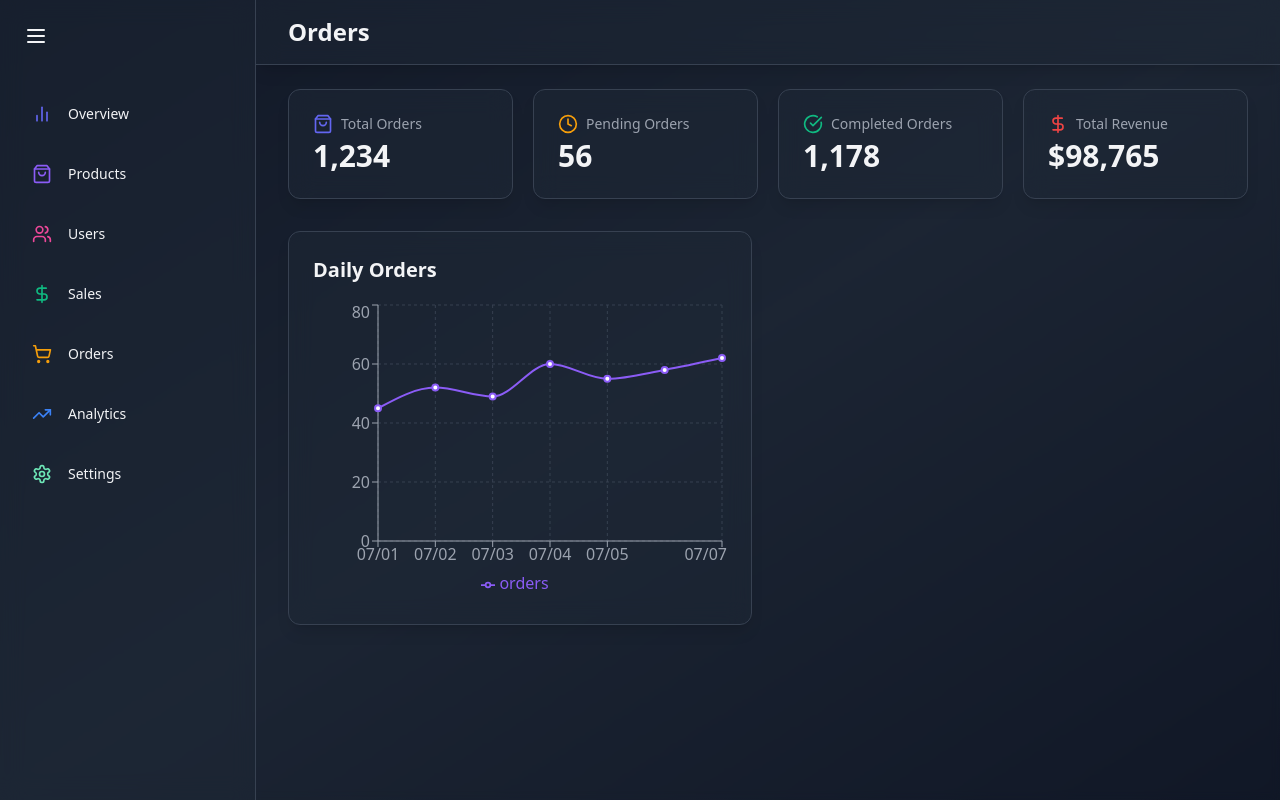
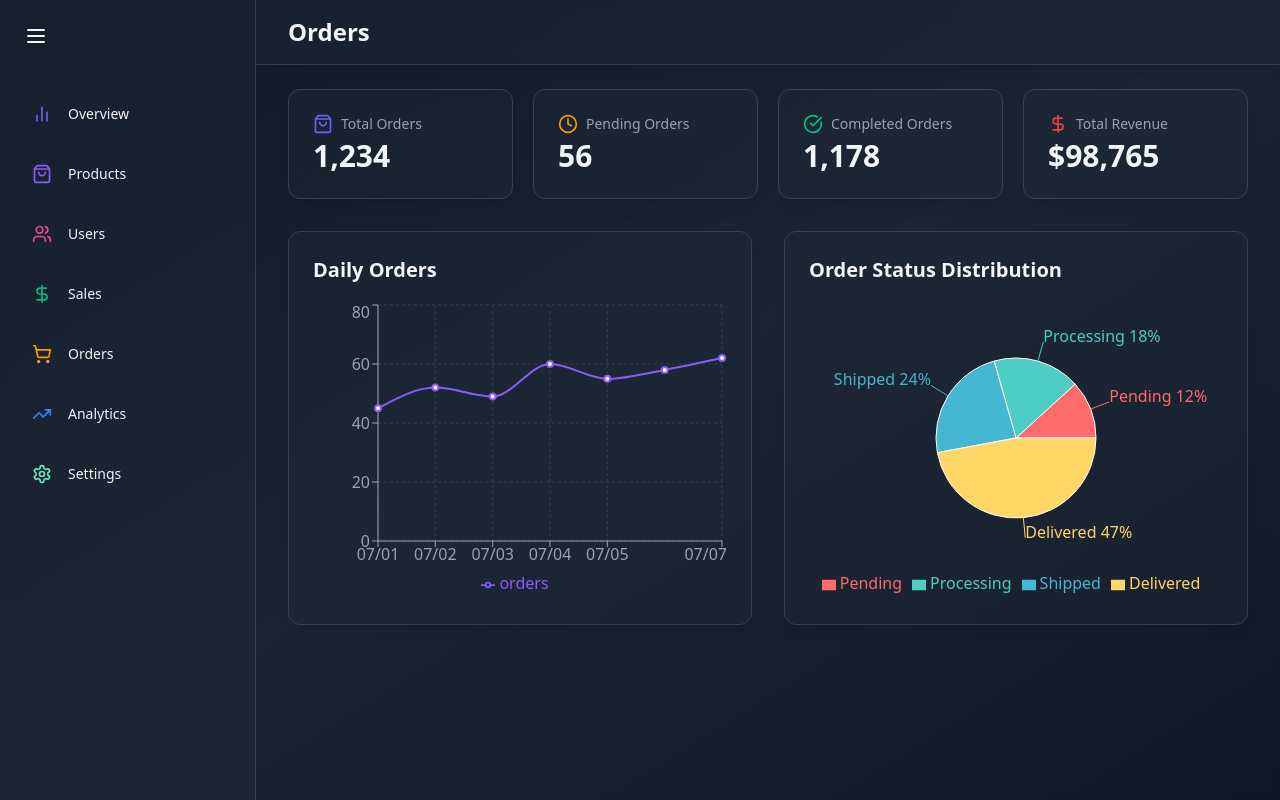
Before and after one commit to mstislavtceva/admin-dashboard, a React (Vite) app: page /orders in a window 1280 px wide. Built offline with nearby package versions, Linux system fonts and the light colour scheme.

Commit message:
feat(OrdersPage): add OrdersDistribution component

```diff
--- /dev/null
+++ b/src/components/orders/OrdersDistribution.jsx
@@ -0,0 +1,66 @@
+import { motion } from "framer-motion";
+import {
+  Cell,
+  Legend,
+  Pie,
+  PieChart,
+  ResponsiveContainer,
+  Tooltip,
+} from "recharts";
+
+const ORDER_STATUS_DATA = [
+  { name: "Pending", value: 30 },
+  { name: "Processing", value: 45 },
+  { name: "Shipped", value: 60 },
+  { name: "Delivered", value: 120 },
+];
+const COLORS = ["#FF6B6B", "#4ECDC4", "#45B7D1", "#FED766", "#2AB7CA"];
+
+const OrdersDistribution = () => {
+  return (
+    <motion.div
+      className="bg-gray-800 bg-opacity-50 backdrop-blur-md shadow-lg rounded-xl p-6 border border-gray-700"
+      initial={{ opacity: 0, y: 20 }}
+      animate={{ opacity: 1, y: 0 }}
+      transition={{ delay: 0.3 }}
+    >
+      <h2 className="text-xl font-semibold text-gray-100 mb-4">
+        Order Status Distribution
+      </h2>
+      <div style={{ width: "100%", height: "300px" }}>
+        <ResponsiveContainer>
+          <PieChart>
+            <Pie
+              data={ORDER_STATUS_DATA}
+              cx="50%"
+              cy="50%"
+              outerRadius={80}
+              fill="#8884d8"
+              dataKey="value"
+              label={({ name, percent }) =>
+                `${name} ${(percent * 100).toFixed(0)}%`
+              }
+            >
+              {ORDER_STATUS_DATA.map((entry, index) => (
+                <Cell
+                  key={`cell-${index}`}
+                  fill={COLORS[index % COLORS.length]}
+                />
+              ))}
+            </Pie>
+            <Tooltip
+              contentStyle={{
+                backgroundColor: "rgba(31, 41, 55, 0.8)",
+                borderColor: "#4B5563",
+              }}
+              itemStyle={{ color: "#E5E7EB" }}
+            />
+            <Legend />
+          </PieChart>
+        </ResponsiveContainer>
+      </div>
+    </motion.div>
+  );
+};
+
+export default OrdersDistribution;
--- a/src/pages/OrdersPage.jsx
+++ b/src/pages/OrdersPage.jsx
@@ -4,6 +4,7 @@
 import Header from "../components/common/Header";
 import StatCard from "../components/common/StatCard";
 import DailyOrders from "../components/orders/DailyOrders";
+import OrdersDistribution from "../components/orders/OrdersDistribution";
 
 const ORDERS_STATS_DATA = {
   totalOrders: "1,234",
@@ -50,6 +51,7 @@
         </motion.div>
         <div className="grid grid-cols-1 gap-8 lg:grid-cols-2 mb-8">
           <DailyOrders />
+          <OrdersDistribution />
         </div>
       </main>
     </div>
```
